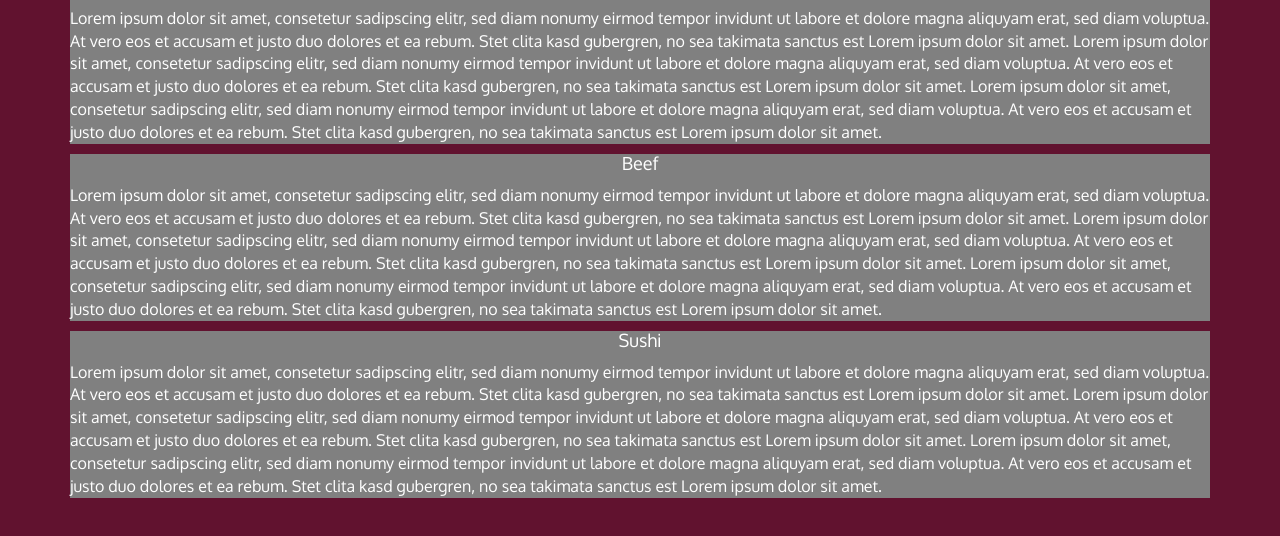
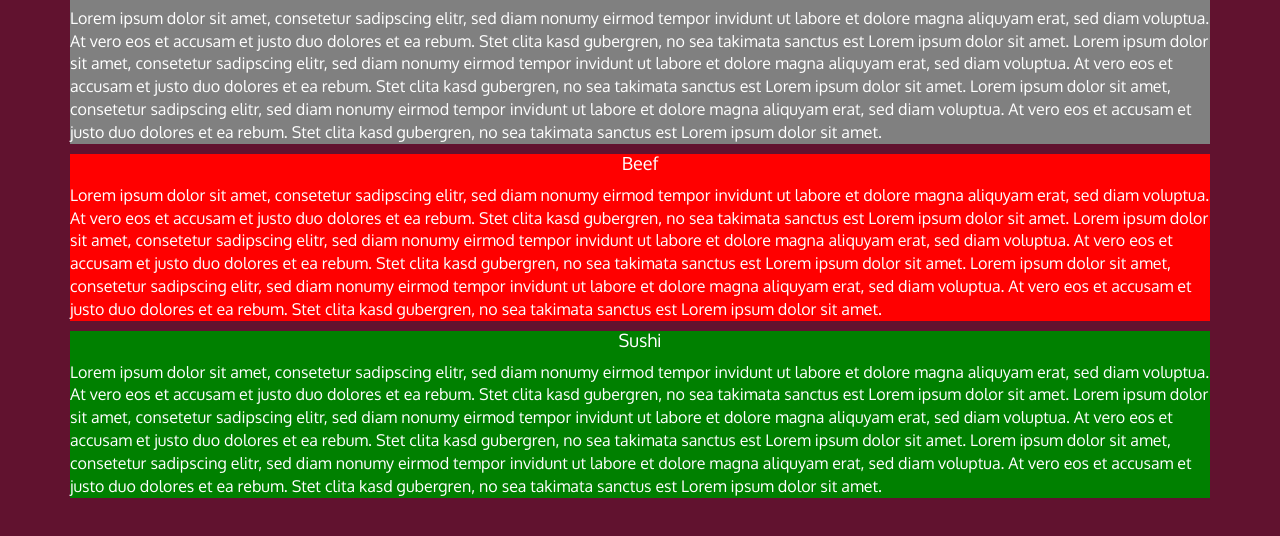
Before and after one commit to pratikdig/week3, a plain HTML site: page index.html in a window 1280 px wide. Shown: the part 178-714 px from the top of the page. Drawn offline with nearby package versions, Linux system fonts and the light colour scheme; a script that the page names is missing.

Commit message:
Update styless.css

```diff
--- a/css/styless.css
+++ b/css/styless.css
@@ -8,10 +8,10 @@ body {
   background-color: grey;
 }
 #b {
-  background-color: grey;
+  background-color: red;
 }
 #c {
-  background-color: grey;
+  background-color: green;
 }
 
 /** HEADER **/
```
